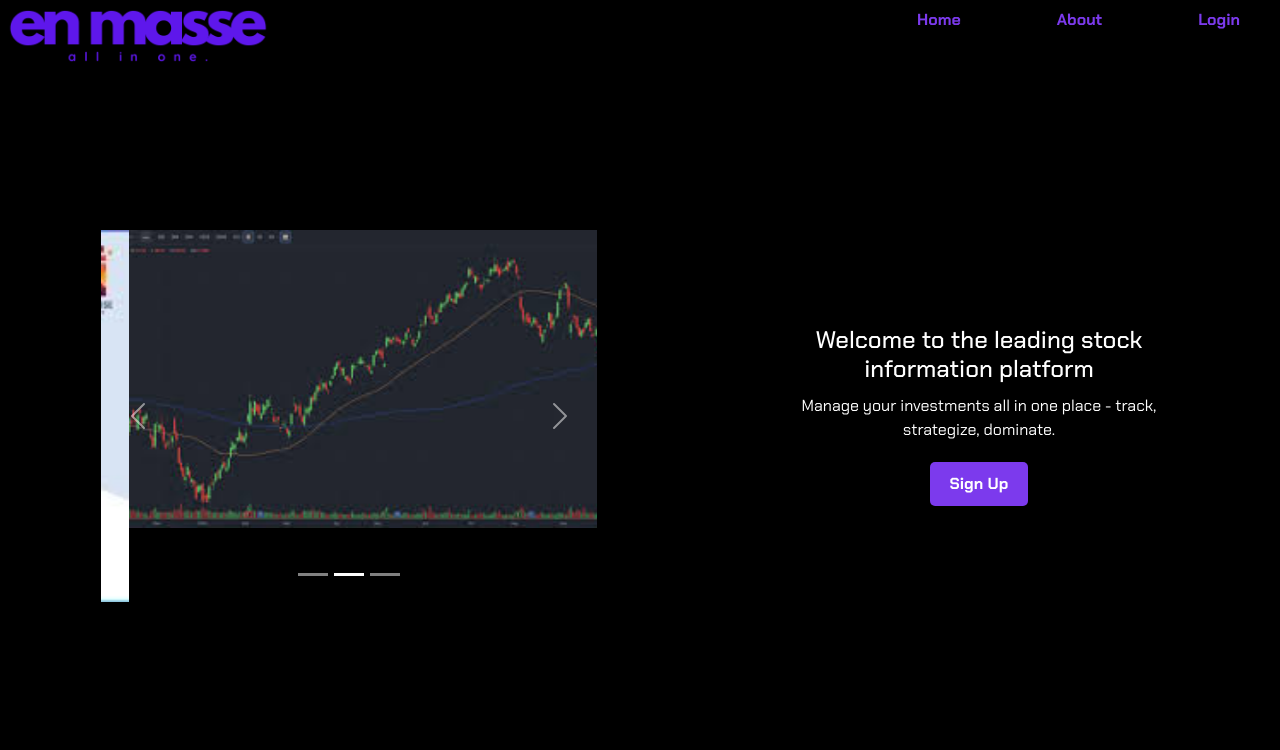
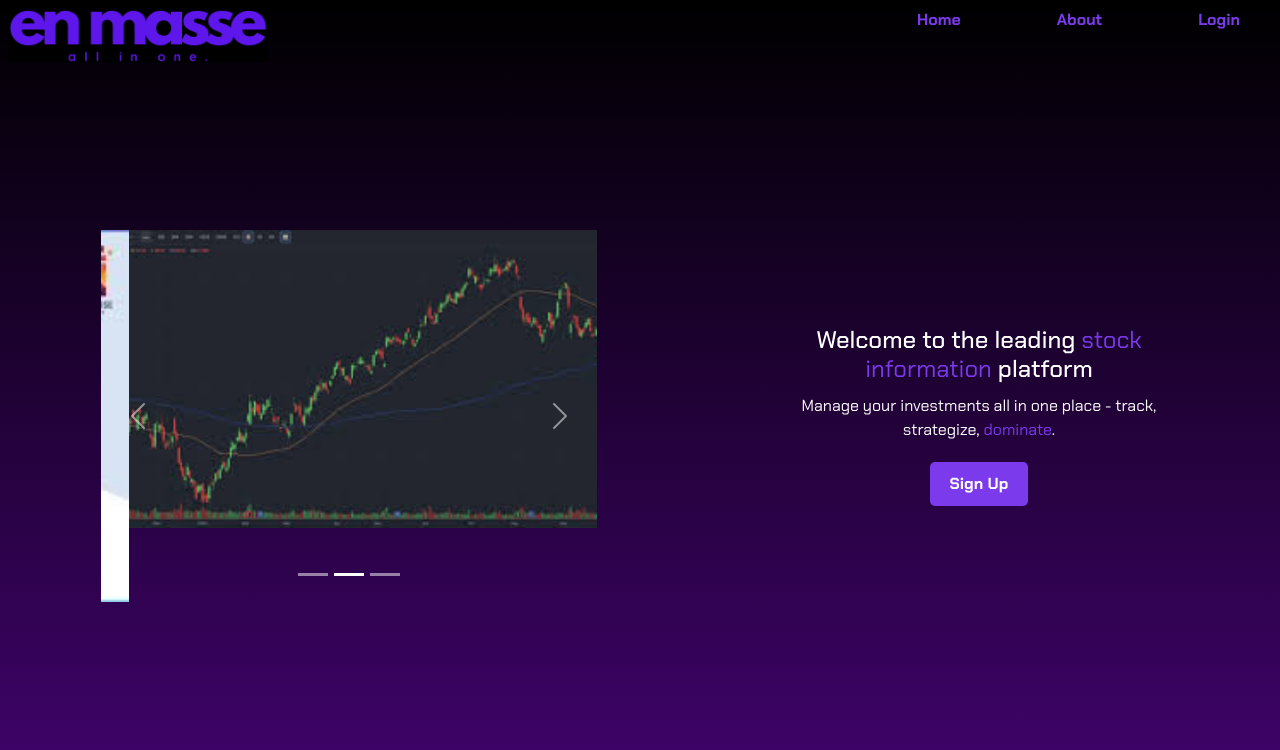
Before and after one commit to juroyye/capstone1, a React (Create React App) app: page / in a window 1280 px wide. Shown: the top 750 px of the page. Built offline with nearby package versions, Linux system fonts and the light colour scheme.

Commit message:
added gradient background and added highlighted words

```diff
--- a/src/index.css
+++ b/src/index.css
@@ -1,3 +1,3 @@
 body{
-    background-color: black;
+    background: linear-gradient(black, #41036d);
 }
--- a/src/pages/Landing/BodyDiv.jsx
+++ b/src/pages/Landing/BodyDiv.jsx
@@ -22,8 +22,8 @@ const BodyDiv = () => {
         </Carousel>
       </div>
       <div className="description-div">
-        <h2>Welcome to the leading stock information platform</h2>
-        <p>Manage your investments all in one place - track, strategize, dominate.</p>
+        <h2>Welcome to the leading <span className='highlight-landing-stockinfo'>stock information</span> platform</h2>
+        <p>Manage your investments all in one place - track, strategize,  <span className='highlight-landing-stockinfo'>dominate</span>.</p>
         <button className="sign-up-button">Sign Up</button>
       </div>
     </div>
--- a/src/pages/Landing/Landing.css
+++ b/src/pages/Landing/Landing.css
@@ -7,3 +7,7 @@
   .bodyDiv {
     flex: 1;
   }
+
+ .highlight-landing-stockinfo{
+  color: rgb(124, 58, 237);
+ }
```
